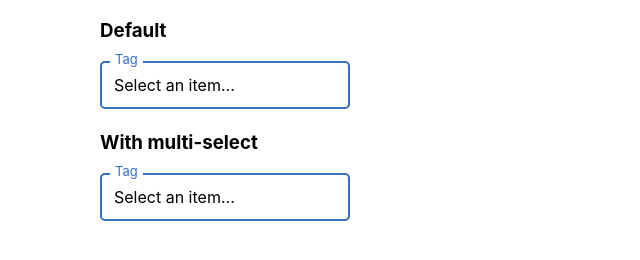
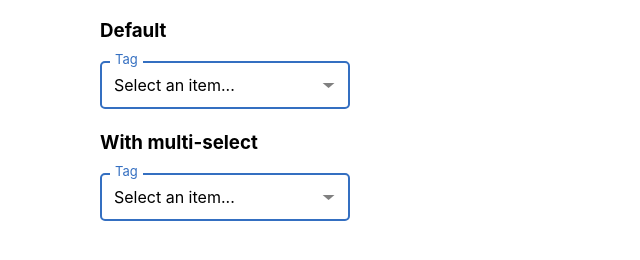
Before and after one commit to WiDec14/dropdown-menu-component, a React (Create React App) app: page / in a window 1280 px wide. Shown: the part 150-410 px from the top of the page, without its empty margins (0-640 px from the left). Built offline with nearby package versions, Linux system fonts and the light colour scheme.

Commit message:
[feat] Add arrow

```diff
--- a/src/components/DropdownMenu.css
+++ b/src/components/DropdownMenu.css
@@ -1,7 +1,7 @@
 .dropdown-container {
     position: relative;
     display: inline-block;
-    min-width: 250px;
+    width: 250px;
     user-select: none;
 }
 
@@ -17,10 +17,10 @@
 
 .selected-options {
     overflow: hidden;
-    max-width: calc(250px - 2 * 12px - 4px); /* Remove padding and border */
+    max-width: calc(250px - 12px - 30px - 4px); /* Remove padding and border */
     text-overflow: ellipsis;
     white-space: nowrap;
-    padding: 12px;
+    padding: 12px 30px 12px 12px;
     border: 2px solid #346FC1;
     border-radius: 5px;
     cursor: pointer;
@@ -51,3 +51,16 @@
     margin-right: 20px;
     transform: scale(1.3);
 }
+
+.arrow-symbol {
+    position: absolute;
+    right: 15px;
+    top: calc(50% - 8px);
+    color: #808080;
+    font-size: 13px;
+    transform: scale(1,0.5);
+}
+
+.arrow-symbol-reversed {
+    transform: scale(1,0.5) rotate(180deg);
+}
--- a/src/components/DropdownMenu.js
+++ b/src/components/DropdownMenu.js
@@ -65,6 +65,7 @@ const DropdownMenu = ({ title, items, isMultiSelect }) => {
                 onClick={() => {setShowDropdown(!showDropdown)}}
             >
                 {selectedOptions().length > 0 ? selectedOptions().join(", ") : "Select an item..."}
+                <div className={`arrow-symbol ${showDropdown ? 'arrow-symbol-reversed' : ''}`}>&#9660;</div>
             </div>
             {
                 showDropdown &&
```
